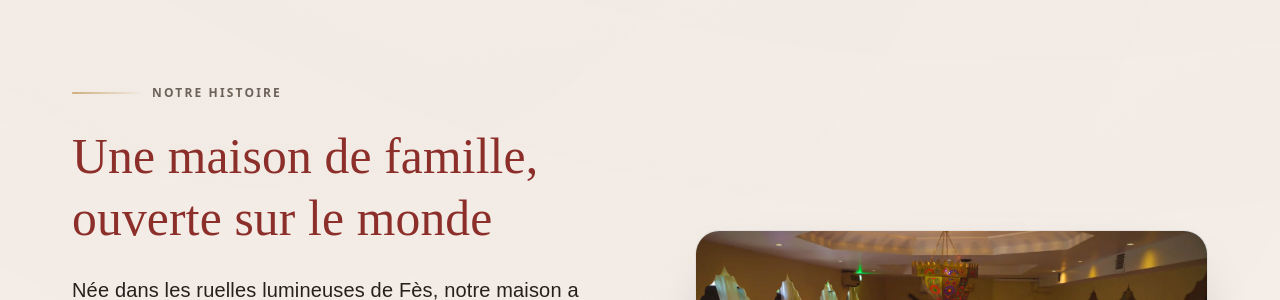
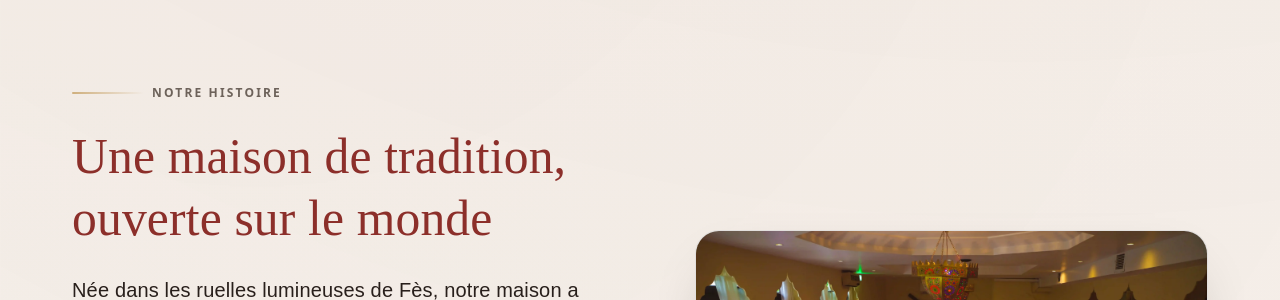
Before and after one commit to otmaneai/aux-delices-du-maroc, a Next.js app: page / in a window 1280 px wide. Shown: the part 1580-1880 px from the top of the page. Built offline with nearby package versions, Linux system fonts and the light colour scheme; no server answers.

Commit message:
chore: update marketing tagline

```diff
--- a/src/app/components/NotreHistoire.tsx
+++ b/src/app/components/NotreHistoire.tsx
@@ -12,7 +12,7 @@ const NotreHistoire = () => {
               Notre histoire
             </span>
             <h2 className="text-4xl md:text-[3.1rem] leading-tight text-[var(--primary)]">
-              Une maison de famille, ouverte sur le monde
+              Une maison de tradition, ouverte sur le monde
             </h2>
             <p className="text-large text-[var(--muted)]">
               Née dans les ruelles lumineuses de Fès, notre maison a grandi avec l’ambition de
```
